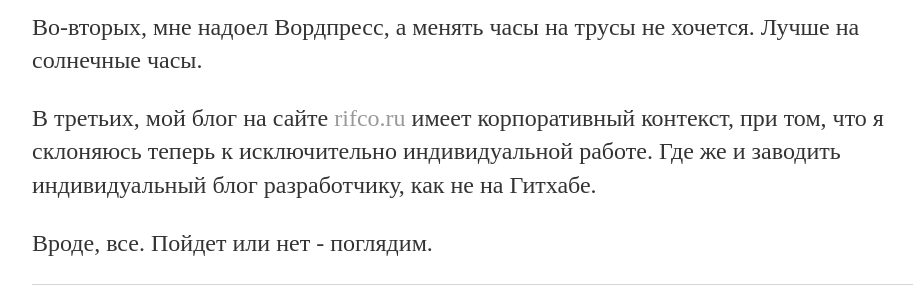
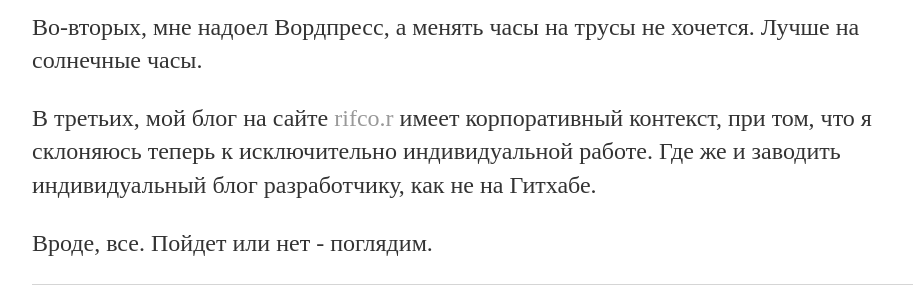
Before and after one commit to komstin/komstin.github.io, a Jekyll site: the page built from _posts/2017-10-24-explanation.md, in a window 1280 px wide. Shown: the part 393-691 px from the top of the page, without its empty margins (160-1073 px from the left). Built offline with Jekyll 4.4.1, drawn with Linux system fonts in a browser that asks for light colours.

```diff
--- a/_posts/2017-10-24-explanation.md
+++ b/_posts/2017-10-24-explanation.md
@@ -10,6 +10,6 @@ date: 2017-10-24
 
 Во-вторых, мне надоел Вордпресс, а менять часы на трусы не хочется. Лучше на солнечные часы.
 
-В третьих, мой блог на сайте <a href="https://rifco.ru/blog" target="_blank">rifco.ru</a> имеет корпоративный контекст, при том, что я склоняюсь теперь к исключительно индивидуальной работе. Где же и заводить индивидуальный блог разработчику, как не на Гитхабе.
+В третьих, мой блог на сайте [rifco.r](https://rifco.ru/blog) имеет корпоративный контекст, при том, что я склоняюсь теперь к исключительно индивидуальной работе. Где же и заводить индивидуальный блог разработчику, как не на Гитхабе.
 
 Вроде, все. Пойдет или нет - поглядим.
```
